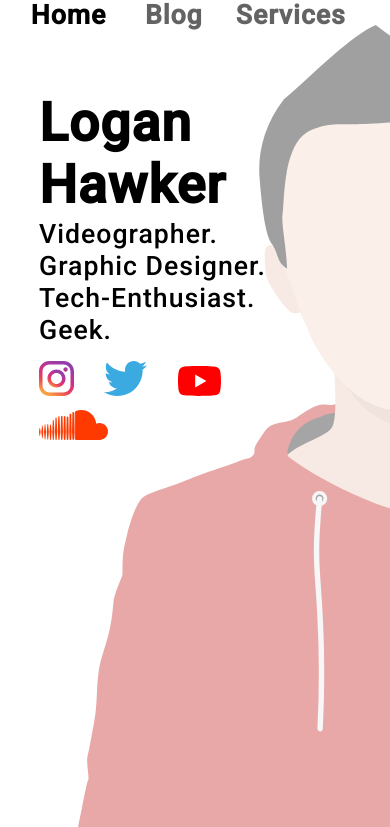
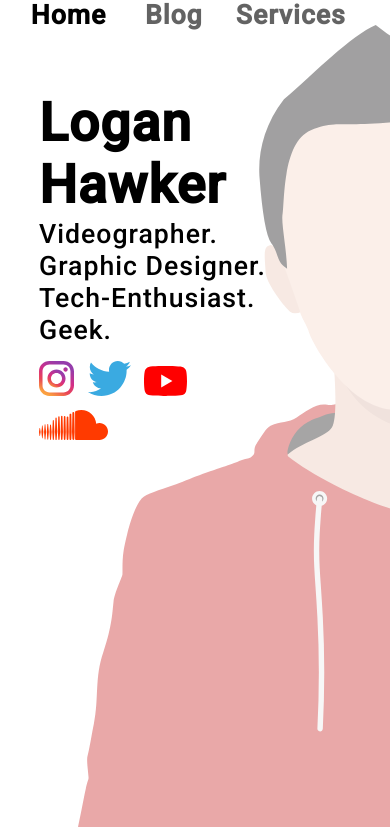
Before and after one commit to loganhawker/loganhawker.github.io, a PHP site: page / in a window 390 px wide. Shown: the part 17-844 px from the top of the page. Run offline with PHP 8.4, Linux system fonts and the light colour scheme.

Commit message:
Fixed mobile socials

```diff
--- a/single.css
+++ b/single.css
@@ -184,8 +184,8 @@ a {
 		width: 240px;
 		padding-top: 5px;
 	}
-	.ig, .fb, .tw {
-		padding-right: 11%;
+	.ig, .tw {
+		padding-right: 4%;
 	}
 	.yt, .sc {
 		height: 30px;
```
